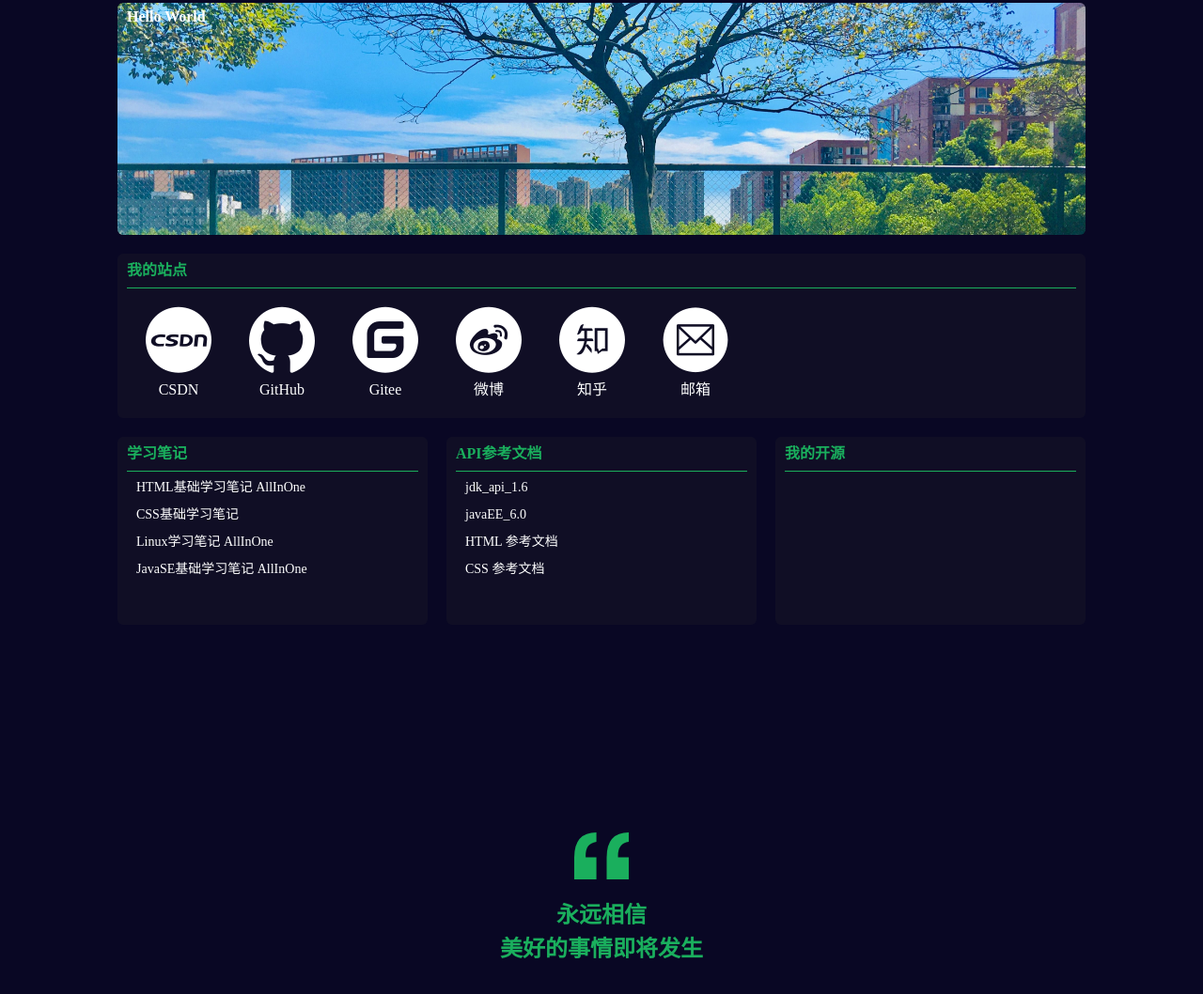
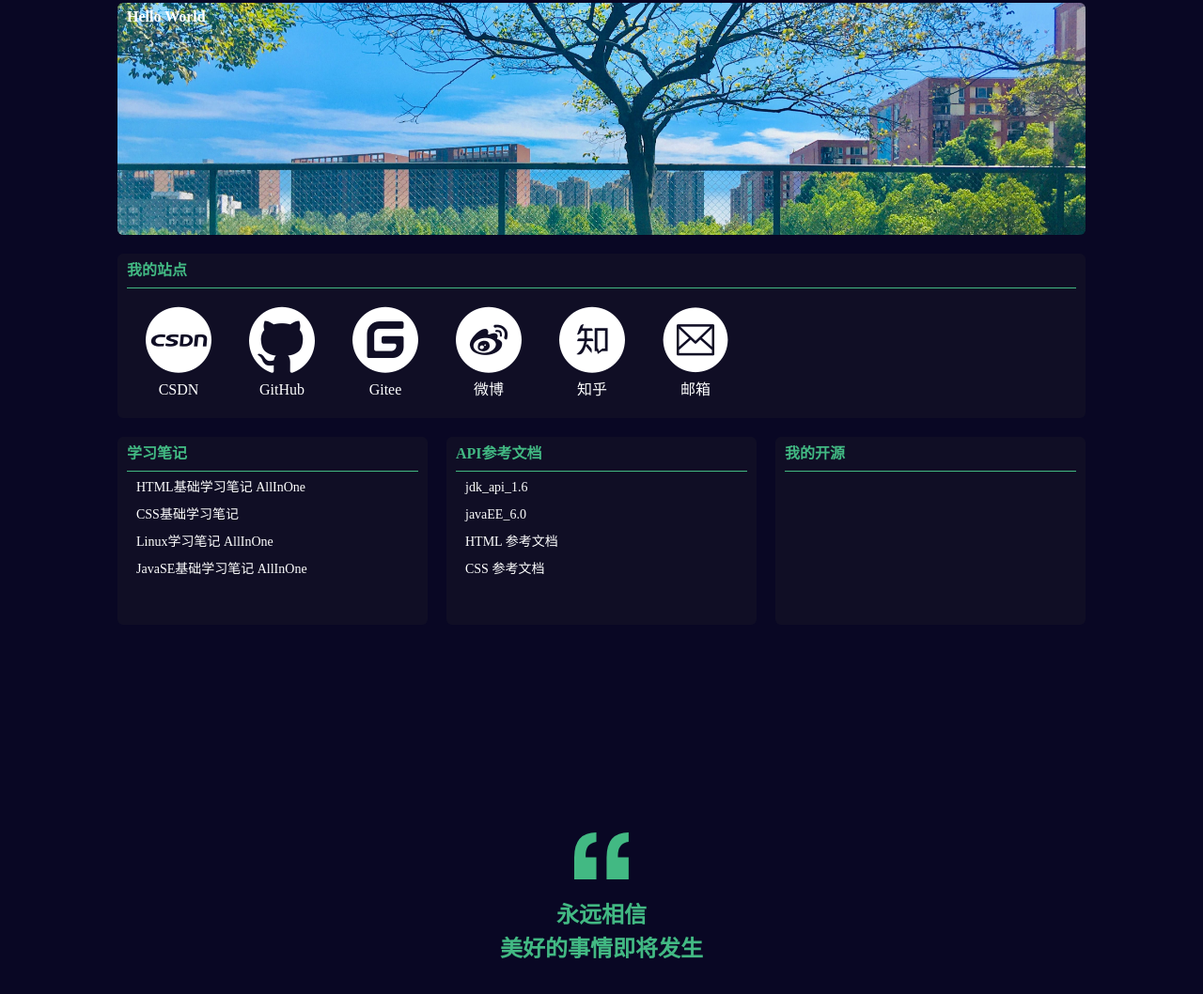
Before and after one commit to qkmango/homepage, a plain HTML site: page index.html in a window 1280 px wide. Shown: the part 889-1947 px from the top of the page at 94% size. Drawn offline with Linux system fonts and the light colour scheme; no server answers.

Commit message:
修改主题色细节

```diff
--- a/css/animate.css
+++ b/css/animate.css
@@ -98,7 +98,7 @@
   }
   80% {
     transform: translate(20px, 0) scale(1);
-	color: var(--green_3);
+	color: var(--theme_color);
   }
 
   100% {
--- a/css/base-style.css
+++ b/css/base-style.css
@@ -5,7 +5,7 @@
 }
 
 *::selection{
-	background-color: var(--green_3);
+	background-color: var(--theme_color);
 	color: #fff;
 }
 
--- a/css/color.css
+++ b/css/color.css
@@ -2,9 +2,12 @@
     --green_1:#2ebc4f;
     --green_2:#6db33f;
     --green_3:#1aaf5d;
+    --green_4:#42b983;
 	--blue_1:rgb(41, 151, 255);
 	--blue_2:#0779E4;
 	--orange:#ff5500;
 	--bgcolor:#090724;
-	--footer:#545462;;
+	--footer:#545462;
+
+	--theme_color:var(--green_4);
 }
--- a/css/index.css
+++ b/css/index.css
@@ -52,7 +52,7 @@
 
 .sun-moon:hover{
 	background-color: rgba(255,255,255,0.3);
-	background-color: var(--green_3);
+	background-color: var(--theme_color);
 }
 
 
@@ -105,7 +105,7 @@
 }
 .photopage:hover>div.tip-text-box>span.tip-text {
 	background-color: rgba(0,0,0,.7);
-	color: var(--green_3);
+	color: var(--theme_color);
 }
 
 
@@ -133,10 +133,10 @@
 	display: inline-block;
 	width: 100%;
 	font-size: 16px;
-	color: var(--green_3);
+	color: var(--theme_color);
 	padding-bottom: 10px;
 	font-weight: 800;
-	border-bottom: 1px var(--green_3) solid;
+	border-bottom: 1px var(--theme_color) solid;
 }
 
 /* 站点各项的box，ul */
@@ -236,7 +236,7 @@
 }
 
 .case-li:hover {
-	color: var(--green_3) ;
+	color: var(--theme_color) ;
 }
 
 
@@ -291,7 +291,7 @@
 .big-quote p {
 	font-size: 24px;
 	line-height: 1.5;
-	color: var(--green_3);
+	color: var(--theme_color);
 	font-weight: bold;
 	text-align: center;
 }
@@ -302,12 +302,18 @@
 	top: -16%;
 }
 
-.big-quote img {
+.big-quote img,
+.big-quote svg{
 	height: 50px;
 	margin: 0 auto;
 	display: block;
 	margin-bottom: 20px;
 }
+
+.big-quote svg defs style .cls-1{
+	fill:#000;
+}
+
 
 
 
--- a/css/scrollbar.css
+++ b/css/scrollbar.css
@@ -15,7 +15,7 @@
 /*定义了滚动条滑块鼠标移入样式*/
 ::-webkit-scrollbar-thumb:hover {
 	/* background-color: rgba(131, 131, 131, 0.4); */
-	background-color: var(--green_3);
+	background-color: var(--theme_color);
 }
 
 ::-webkit-scrollbar-track {
--- a/index.html
+++ b/index.html
@@ -114,7 +114,19 @@
 
 		<div class="big-quote">
 			<div>
-				<img src="imgs/quote.svg">
+				<!-- <img src="imgs/quote.svg"> -->
+				<svg xmlns="http://www.w3.org/2000/svg" viewBox="0 0 100.61 86.92">
+					<defs>
+						<style>.cls-1{fill:var(--theme_color);}</style>
+					</defs>
+					<title>quote</title>
+					<g id="Layer_2" data-name="Layer 2">
+						<g id="Layer_1-2" data-name="Layer 1">
+							<path class="cls-1" d="M21.08,43.08V46H40.92V86.92H0V46.31Q0,0,40.92,0V17.23q-10.45,1.69-15.15,7.92T21.08,43.08Z"/>
+							<path class="cls-1" d="M80.77,43.08V46h19.84V86.92H59.84V46.31Q59.84,0,100.61,0V17.23Q80.76,19.84,80.77,43.08Z"/>
+						</g>
+					</g>
+				</svg>
 				<p>永远相信</p>
 				<p>美好的事情即将发生</p>
 			</div>
```
